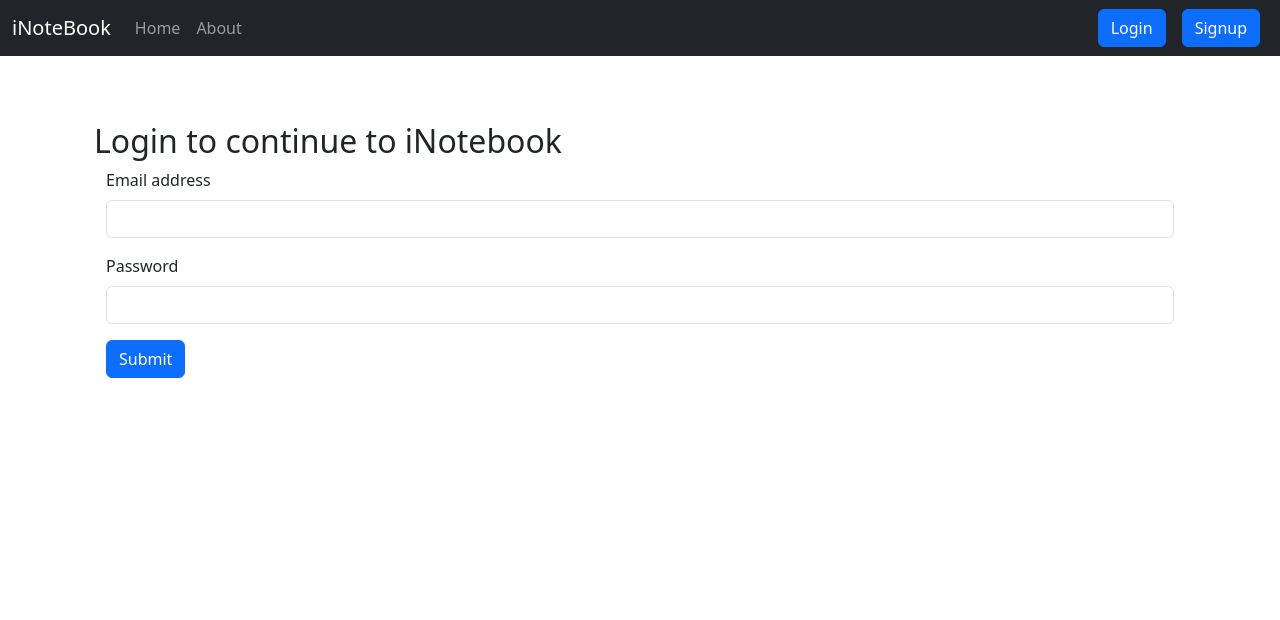
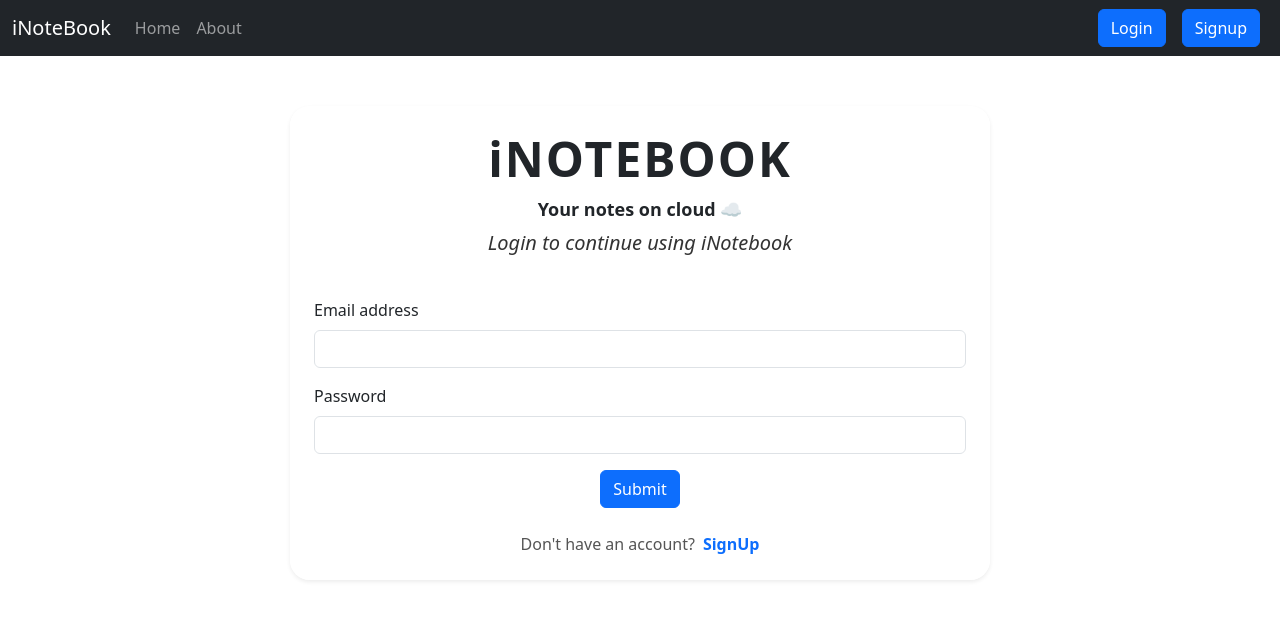
Before and after one commit to suparnav74/inotebook, a React (Create React App) app: page /login in a window 1280 px wide. Shown: the top 620 px of the page. Built offline with nearby package versions, Linux system fonts and the light colour scheme; no server answers; the HTML template or start-up script is replaced by a standard one.

Commit message:
Page Ui changes

```diff
--- a/src/components/Login.js
+++ b/src/components/Login.js
@@ -34,9 +34,48 @@ const Login = (props) => {
 
 
   return (
-    <div className='mt-3 container' style={{ textAlign: 'justify' }}>
-      <h2>Login to continue to iNotebook</h2>
-      <div className='container' style={{ textAlign: 'justify' }}>
+    <div className='container-fluid d-flex justify-content-center align-items-center' style={{ textAlign: 'justify' }}>
+      <div
+        className="card border-0 shadow-sm p-4"
+        style={{
+          width: "100%",
+          maxWidth: "700px",
+          background: "rgba(255,255,255,0.85)",
+          borderRadius: "20px",
+          backdropFilter: "blur(5px)",
+        }}
+      >
+        <div className="text-center mb-4">
+          <h1
+            style={{
+              fontSize: "3rem",
+              fontWeight: "700",
+              letterSpacing: "2px",
+            }}
+          >
+            iNOTEBOOK
+          </h1>
+
+          <p
+            style={{
+              fontSize: "18px",
+              fontWeight: "600",
+              marginBottom: "5px",
+            }}
+          >
+            Your notes on cloud ☁️
+          </p>
+
+          <p
+            style={{
+              fontSize: "20px",
+              fontStyle: "italic",
+              color: "#333",
+            }}
+          >
+            Login to continue using iNotebook
+          </p>
+        </div>
         <form onSubmit={handleSubmit}>
           <div className="mb-3">
             <label htmlFor="email" className="form-label">Email address</label>
@@ -46,10 +85,25 @@ const Login = (props) => {
             <label htmlFor="password" className="form-label">Password</label>
             <input type="password" className="form-control" id="password" value={credentials.password} onChange={onChange} name='password' />
           </div>
-          <button type="submit" className="btn btn-primary">Submit</button>
+          <div className="text-center">
+            <button type="submit" className="btn btn-primary">Submit</button>
+          </div>
+          <div className="text-center mt-4">
+            <span style={{ color: "#555" }}>
+              Don't have an account?
+            </span>
+
+            <a
+              href="/signup"
+              className="ms-2 text-primary fw-semibold text-decoration-none"
+            >
+              SignUp
+            </a>
+          </div>
         </form>
       </div>
     </div>
+
   )
 }
 
--- a/src/components/NavBar.js
+++ b/src/components/NavBar.js
@@ -17,7 +17,7 @@ const NavBar = () => {
 
   return (
     <>
-    <nav className="navbar navbar-expand-lg bg-dark navbar-dark">
+    <nav className="navbar navbar-expand-lg bg-dark navbar-dark sticky-top">
     <div className="container-fluid">
     <a className="navbar-brand" href="/">iNoteBook</a>
     <button className="navbar-toggler" type="button" data-bs-toggle="collapse" data-bs-target="#navbarSupportedContent" aria-controls="navbarSupportedContent" aria-expanded="false" aria-label="Toggle navigation">
--- a/src/components/Signup.js
+++ b/src/components/Signup.js
@@ -32,9 +32,39 @@ const Signup = (props) => {
         setcredentials({ ...credentials, [e.target.name]: e.target.value })
     }
     return (
-        <div className='mt-3'>
-            <h2>Create a account to use iNotebook</h2>
-            <div className='container' style={{ textAlign: 'justify' }}>
+        <div className='container-fluid d-flex justify-content-center align-items-center' style={{ textAlign: 'justify' }}>
+            <div
+                className="card border-0 shadow-sm p-4"
+                style={{
+                    width: "100%",
+                    maxWidth: "700px",
+                    background: "rgba(255,255,255,0.85)",
+                    borderRadius: "20px",
+                    backdropFilter: "blur(5px)",
+                }}
+            >
+                <div className="text-center mb-4">
+                    <h1
+                        style={{
+                            fontSize: "3rem",
+                            fontWeight: "700",
+                            letterSpacing: "2px",
+                        }}
+                    >
+                        iNOTEBOOK
+                    </h1>
+
+                    <p
+                        style={{
+                            fontSize: "20px",
+                            fontStyle: "italic",
+                            color: "#333",
+                        }}
+                    >
+                        New to iNotebook ? Create a account to get started with your notes.
+                    </p>
+                </div>
+
                 <form onSubmit={handleSubmit}>
                     <div className="mb-3">
                         <label htmlFor="name" className="form-label">Name</label>
@@ -52,7 +82,21 @@ const Signup = (props) => {
                         <label htmlFor="cpassword" className="form-label">Confirm Password</label>
                         <input type="password" className="form-control" id="cpassword" value={credentials.cpassword} onChange={onChange} name='cpassword' minLength={5} required />
                     </div>
-                    <button type="submit" className="btn btn-primary">Submit</button>
+                    <div className="text-center">
+                        <button type="submit" className="btn btn-primary">Submit</button>
+                    </div>
+                    <div className="text-center mt-4">
+                        <span style={{ color: "#555" }}>
+                            Already have an account?
+                        </span>
+
+                        <a
+                            href="/login"
+                            className="ms-2 text-primary fw-semibold text-decoration-none"
+                        >
+                            Login
+                        </a>
+                    </div>
                 </form>
             </div>
         </div>
```
